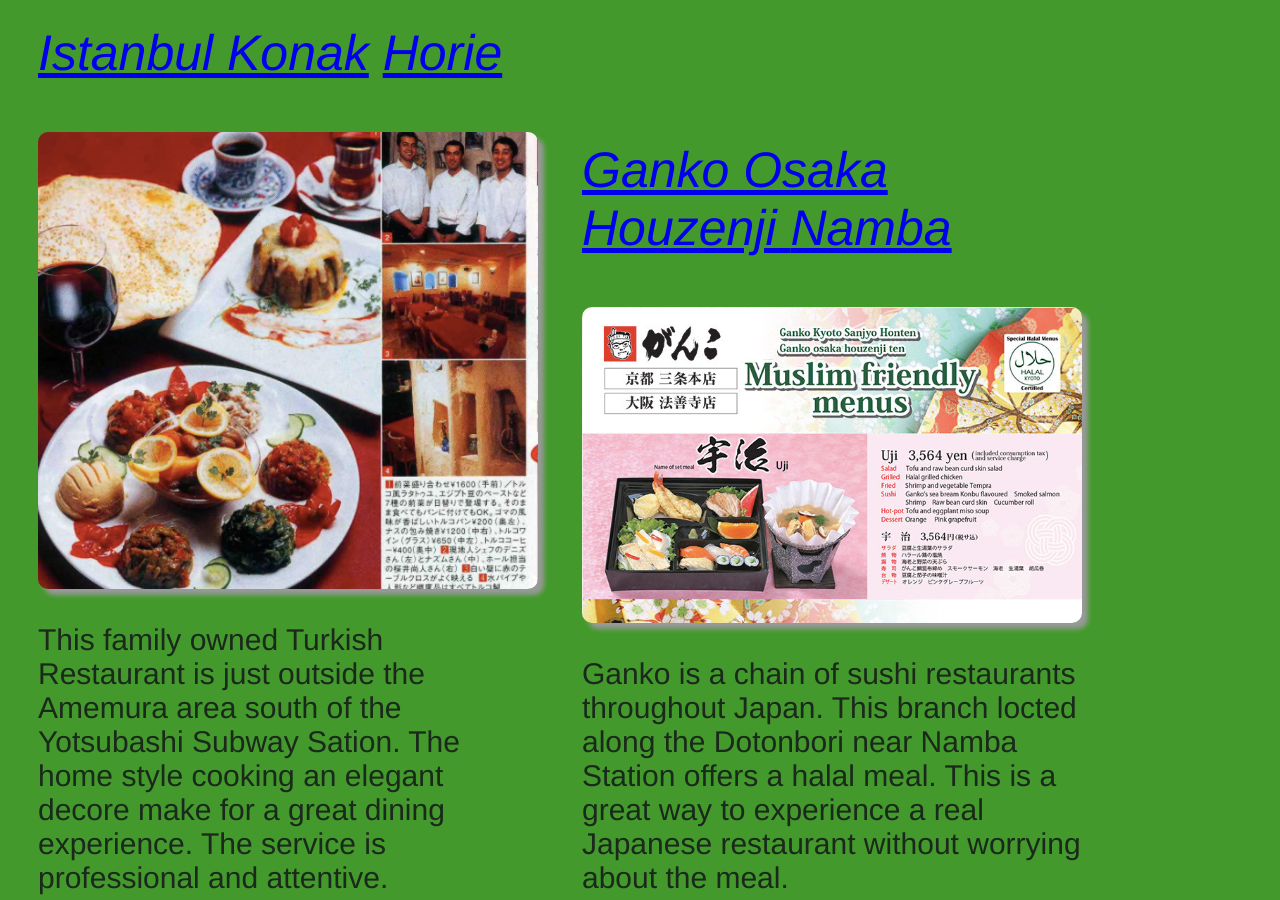
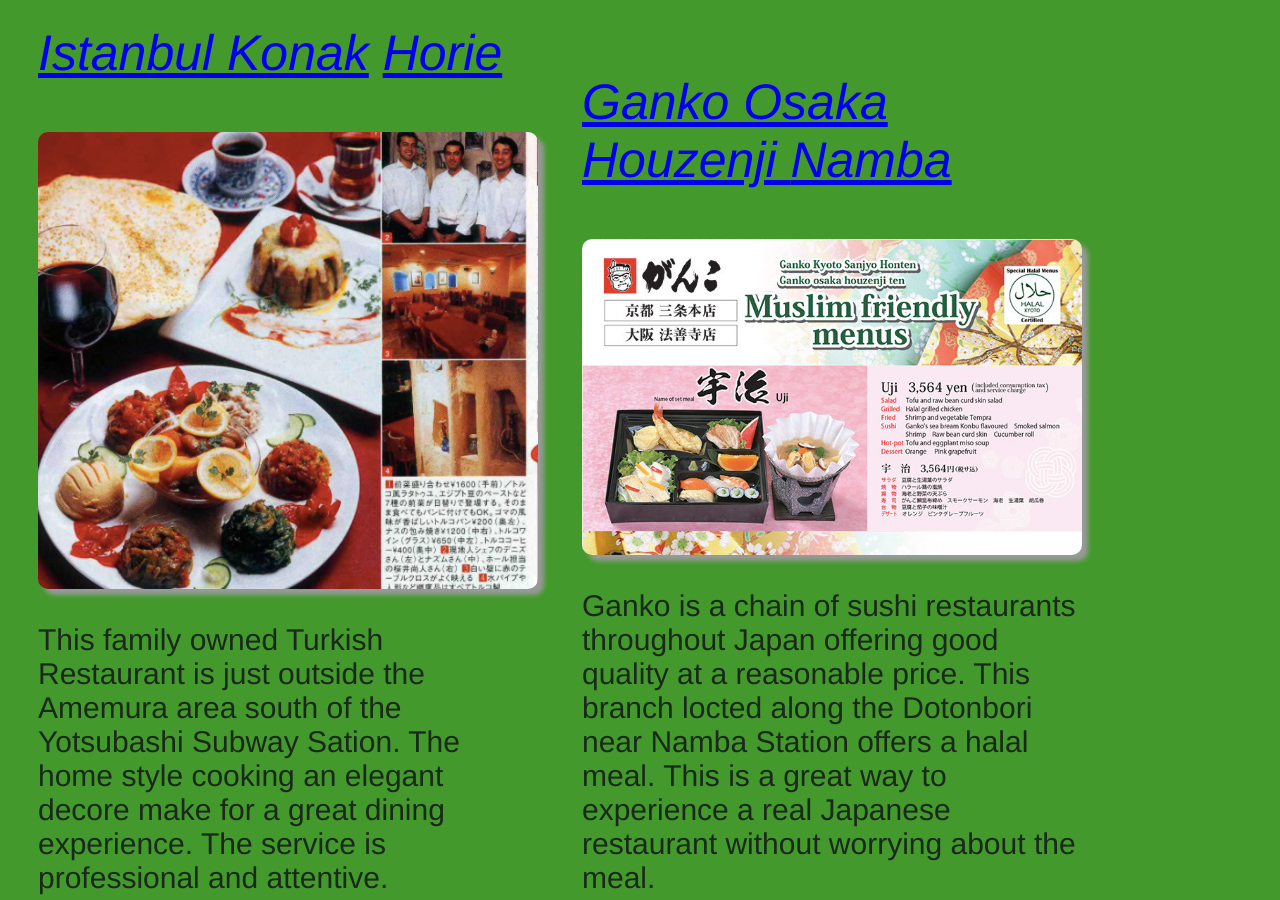
Before and after one commit to nikogozaru/nikogozaru.github.io, a Jekyll site: the page inner/restreview.html, which Jekyll copies as it is, in a window 1280 px wide and 900 px high, scrolled down 2298 px. Built offline with Jekyll 4.4.1, drawn with Linux system fonts in a browser that asks for light colours.

Commit message:
Update restreview.html

```diff
--- a/inner/restreview.html
+++ b/inner/restreview.html
@@ -43,7 +43,7 @@
                     <div class="review">
                             <h3><a href="http://www.gankofood.co.jp/halal/">Ganko Osaka Houzenji </a> <a href="https://www.google.co.jp/maps/place/1+Chome-2-2+Nanba,+Chūō-ku,+Ōsaka-shi,+Ōsaka-fu+542-0076/@34.66781,135.5030269,17z/data=!4m5!3m4!1s0x6000e714c61ba7df:0xc2c557ebd40934d!8m2!3d34.6678961!4d135.5029186">Namba</a></h3>
                                 <img class="pic" src="https://raw.githubusercontent.com/nikogozaru/nikogozaru.github.io/master/Ganko.png" alt="Picture of Ganko menu" width="50%">
-                        <p>Ganko is a chain of sushi restaurants throughout Japan.  This branch locted along the Dotonbori near Namba Station offers a halal meal.  This is a great way to experience a real Japanese restaurant without worrying about the meal.</p>
+                        <p>Ganko is a chain of sushi restaurants throughout Japan offering good quality at a reasonable price.  This branch locted along the Dotonbori near Namba Station offers a halal meal.  This is a great way to experience a real Japanese restaurant without worrying about the meal.</p>
                     </div>
 
       </body>
```
